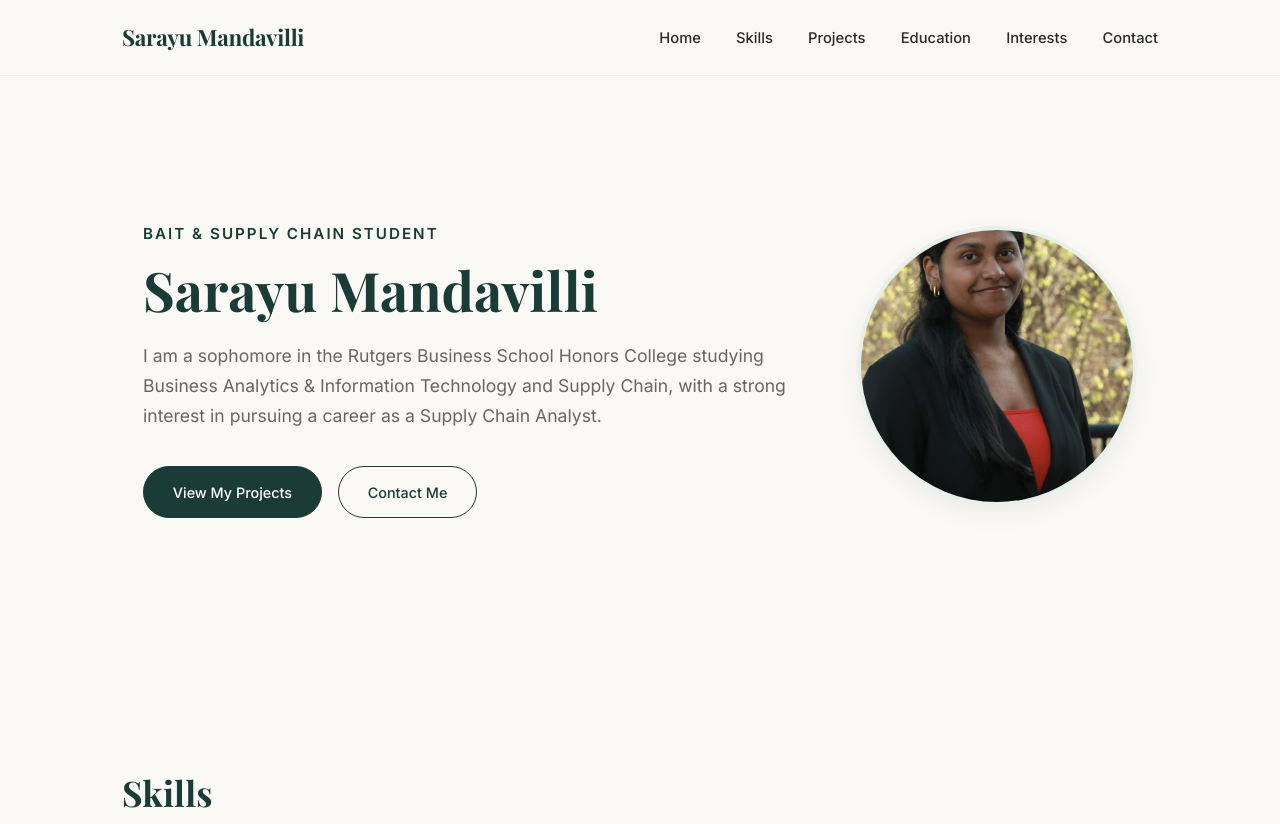
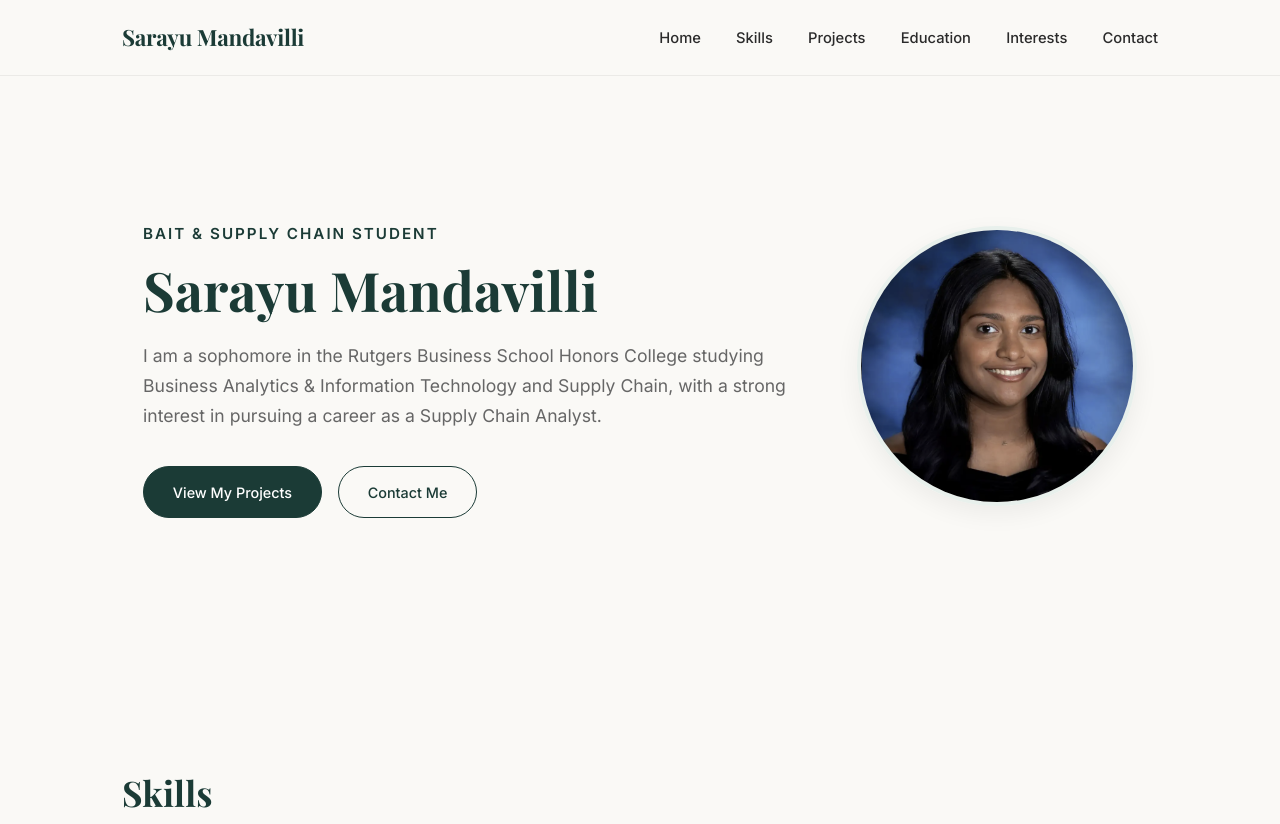
Before and after one commit to sarayum-design/sarayu.github.io, a plain HTML site: page index.html in a window 1280 px wide. Shown: the top 824 px of the page. Drawn offline with nearby package versions, Linux system fonts and the light colour scheme; a web font is replaced by a local one.

Commit message:
Update index.html

```diff
--- a/index.html
+++ b/index.html
@@ -605,7 +605,7 @@
         <!-- Headshot Image Container (Replace src with "your-headshot.jpg") -->
         <div class="hero-image-wrapper">
           <img
-            src="Screenshot 2026-04-11 234346.png"
+            src="Screenshot 2026-10-02 224051.png"
             onerror="this.onerror=null; this.src='https://placehold.co/400x400/1b3b36/ffffff?text=Insert+Headshot';"
             alt="Sarayu Mandavilli"
             class="hero-image"
```
